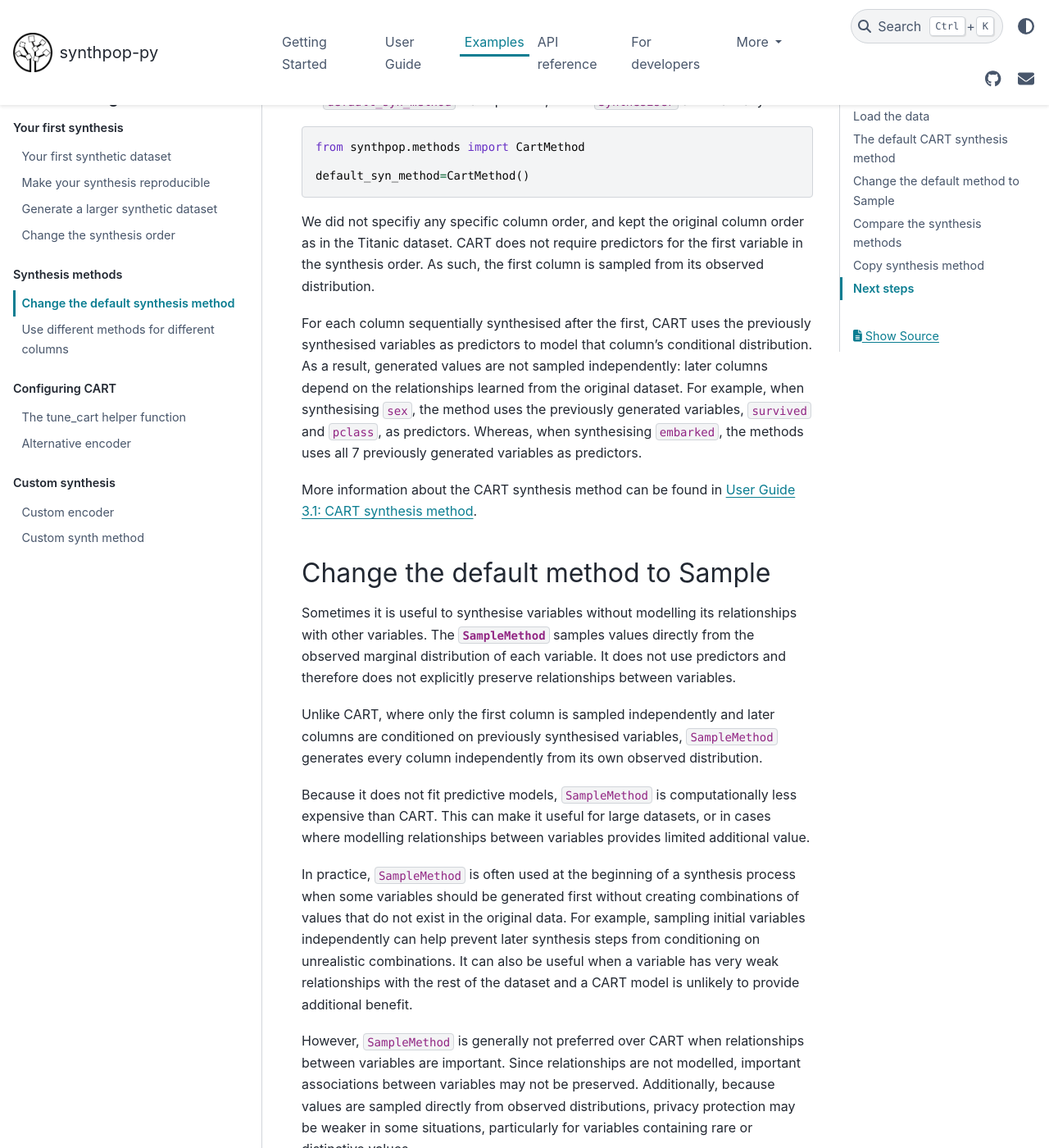
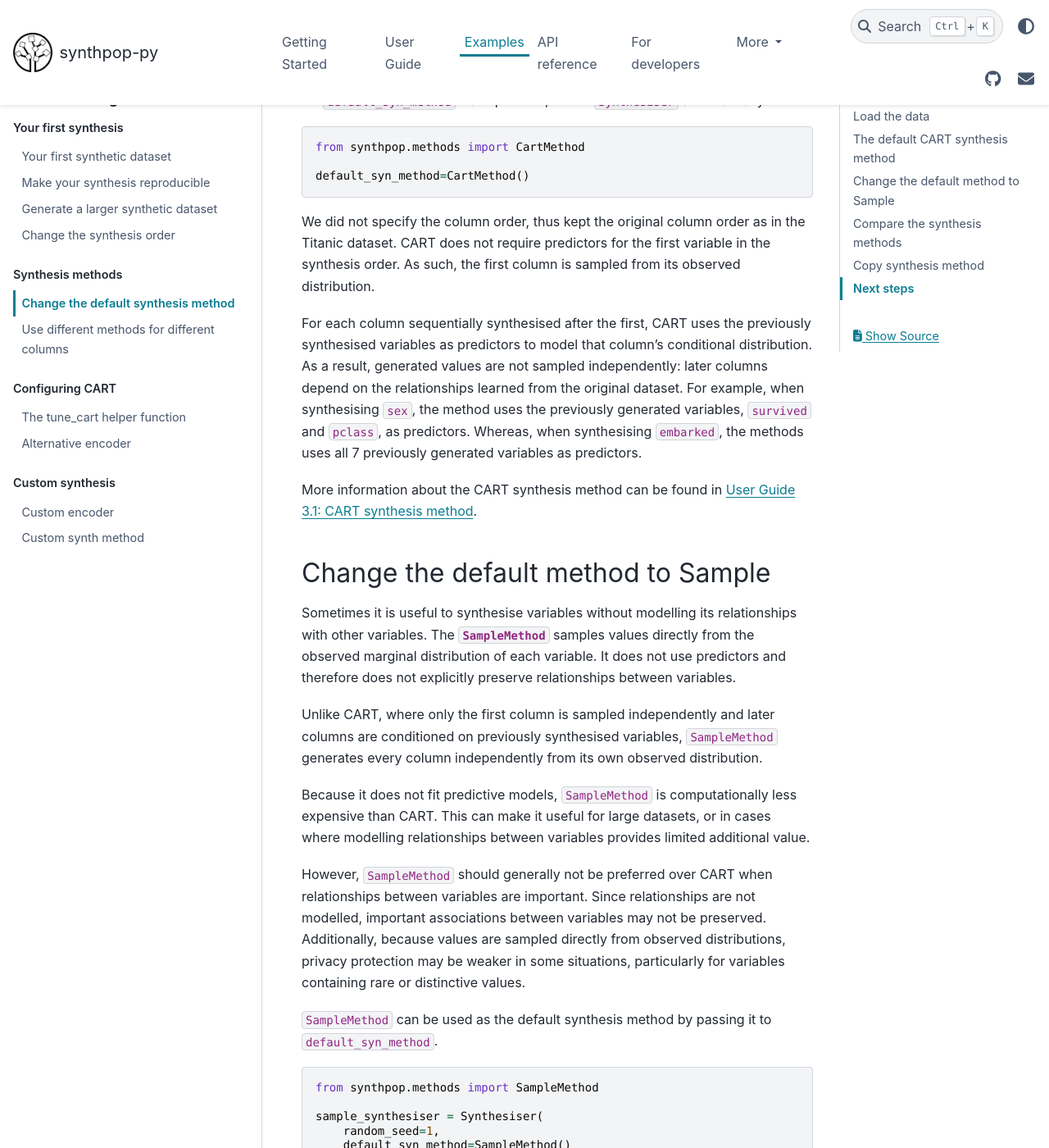
Before and after one commit to duonl/synthpop-py, a Sphinx documentation site: the page built from docs/source/examples/changing_the_default_method.md, in a window 1280 px wide and 1400 px high, scrolled down 1870 px. Shown: the whole window at 82% size. Built offline with Sphinx 7.4.7 and the PyData theme 0.15.4, drawn with Linux system fonts in a browser that asks for light colours; some of the changed text lies outside the part shown.

Commit message:
remove untrue statement

````diff
--- a/docs/source/examples/changing_the_default_method.md
+++ b/docs/source/examples/changing_the_default_method.md
@@ -56,7 +56,7 @@ from synthpop.methods import CartMethod
 
 default_syn_method=CartMethod()
 ```
-We did not specifiy any specific column order, and kept the original column order as in the Titanic dataset. CART does not require predictors for the first variable in the synthesis order. As such, the first column is sampled from its observed distribution.
+We did not specify the column order, thus kept the original column order as in the Titanic dataset. CART does not require predictors for the first variable in the synthesis order. As such, the first column is sampled from its observed distribution.
 
 For each column sequentially synthesised after the first, CART uses the previously synthesised variables as predictors to model that column's conditional distribution. As a result, generated values are not sampled independently: later columns depend on the relationships learned from the original dataset. For example, when synthesising `sex`, the method uses the previously generated variables, `survived` and `pclass`, as predictors. Whereas, when synthesising `embarked`,  the methods uses all 7 previously generated variables as predictors.
 
@@ -69,9 +69,7 @@ Unlike CART, where only the first column is sampled independently and later colu
 
 Because it does not fit predictive models, `SampleMethod` is computationally less expensive than CART. This can make it useful for large datasets, or in cases where modelling relationships between variables provides limited additional value.
 
-In practice, `SampleMethod` is often used at the beginning of a synthesis process when some variables should be generated first without creating combinations of values that do not exist in the original data. For example, sampling initial variables independently can help prevent later synthesis steps from conditioning on unrealistic combinations. It can also be useful when a variable has very weak relationships with the rest of the dataset and a CART model is unlikely to provide additional benefit.
-
-However, `SampleMethod` is generally not preferred over CART when relationships between variables are important. Since relationships are not modelled, important associations between variables may not be preserved. Additionally, because values are sampled directly from observed distributions, privacy protection may be weaker in some situations, particularly for variables containing rare or distinctive values.
+However, `SampleMethod` should generally not be preferred over CART when relationships between variables are important. Since relationships are not modelled, important associations between variables may not be preserved. Additionally, because values are sampled directly from observed distributions, privacy protection may be weaker in some situations, particularly for variables containing rare or distinctive values.
 
 `SampleMethod` can be used as the default synthesis method by passing it to `default_syn_method`.
 ```python
````
Also changed, not shown: other parts of docs/source/examples/changing_the_default_method.md (+1 -1 lines).
